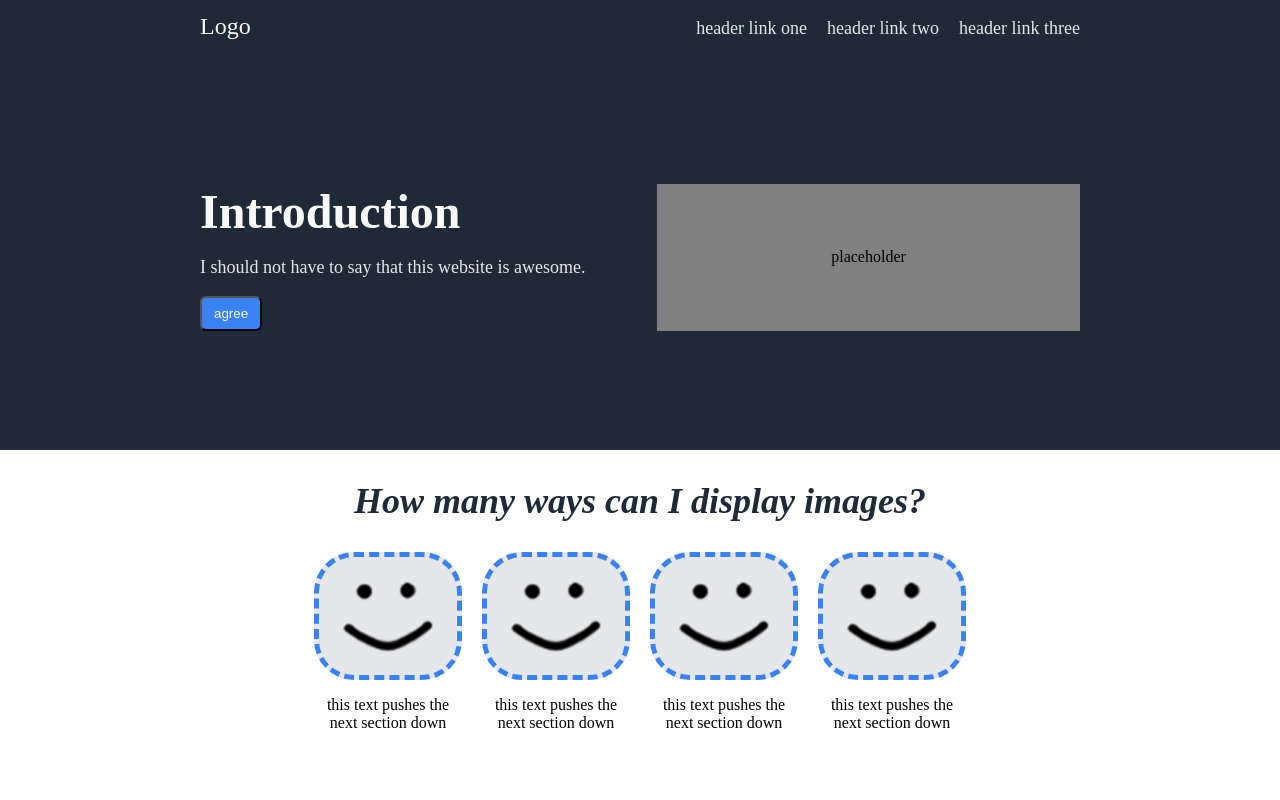
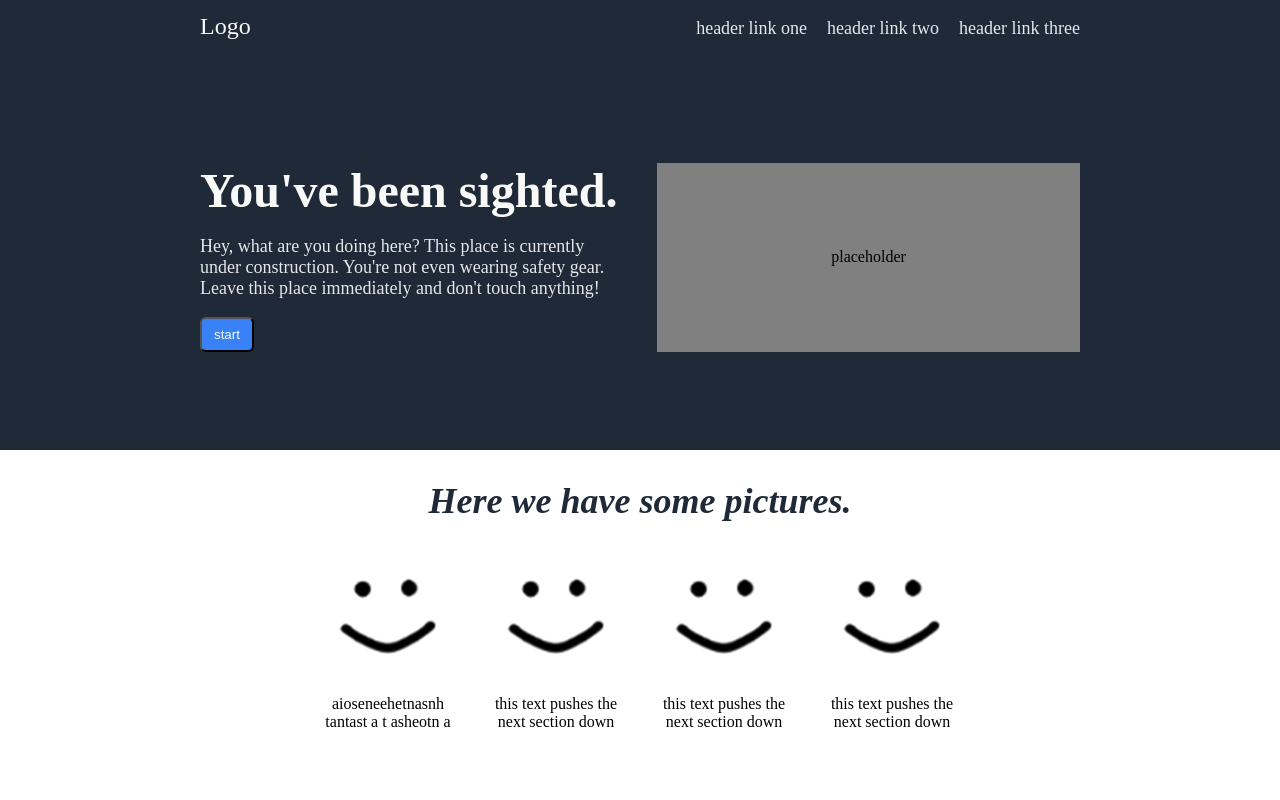
Before and after one commit to syrupsandwich/landing-page, a plain HTML site: page index.html in a window 1280 px wide. Shown: the top 800 px of the page. Drawn offline with Linux system fonts and the light colour scheme.

Commit message:
Update index.html

```diff
--- a/index.html
+++ b/index.html
@@ -17,9 +17,9 @@
     </div>
     <div class="intro">
       <div class="words">
-        <h1>Introduction</h1>
-        <p>I should not have to say that this website is awesome.</p>
-        <button class="button">agree</button>
+        <h1>You've been sighted.</h1>
+        <p>Hey, what are you doing here? This place is currently under construction. You're not even wearing safety gear. Leave this place immediately and don't touch anything!</p>
+        <button class="button">start</button>
       </div>
       <div class="image-placeholder">
         <p>placeholder</p>
@@ -27,30 +27,29 @@
     </div>
   </div>
   <div class="box-2">
-    <h2 class="box-2-title">How many ways can I display images?</h2>
+    <div>
+      <h2 class="box-2-title">Here we have some pictures.</h2>
+    </div>
     <div class="container">
       <div>
-        <div class="image">
-          <img src="./images/smiley-face.png" alt="yellow smiley face">
-          <p class="caption">this text pushes the next section down</p>
-        </div>
+        <img class="figure" src="./images/smiley-face.png">
+        <p class="caption">aioseneehetnasnh tantast  a t asheotn a</p>
       </div>
       <div>
-        <div class="image"><img src="./images/smiley-face.png"></div>
+        <img class="figure" src="./images/smiley-face.png">
         <p class="caption">this text pushes the next section down</p>
       </div>
       <div>
-        <div class="image"><img src="./images/smiley-face.png"></div>
+        <img class="figure" src="./images/smiley-face.png">
         <p class="caption">this text pushes the next section down</p>
       </div>
       <div>
-        <div class="image"><img src="./images/smiley-face.png"></div>
+        <img class="figure" src="./images/smiley-face.png">
         <p class="caption">this text pushes the next section down</p>
       </div>
-    </div>
   </div>
   <div class="box-3">
-    <div>
+    <div class="inspiration">
       <p class="quote">"Look upon me and realize what a paltry thing the body is for those who seek great glory."</p>
       <p class="credit">- Scaevola</p>
     </div>
```
